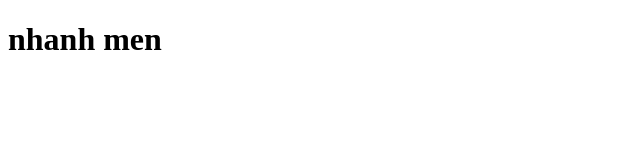
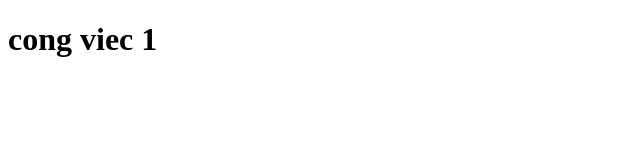
Before and after one commit to Huuduc200/git7, a plain HTML site: page index.html in a window 1280 px wide. Shown: the full height of the page, 0-640 px from the left. Drawn offline with Linux system fonts and the light colour scheme.

Commit message:
1.cong viec 2 lan 1

```diff
--- a/index.html
+++ b/index.html
@@ -6,6 +6,6 @@
     <title>git 6</title>
   </head>
   <body>
-    <h1>nhanh men</h1>
+    <h1>cong viec 1</h1>
   </body>
 </html>
```
